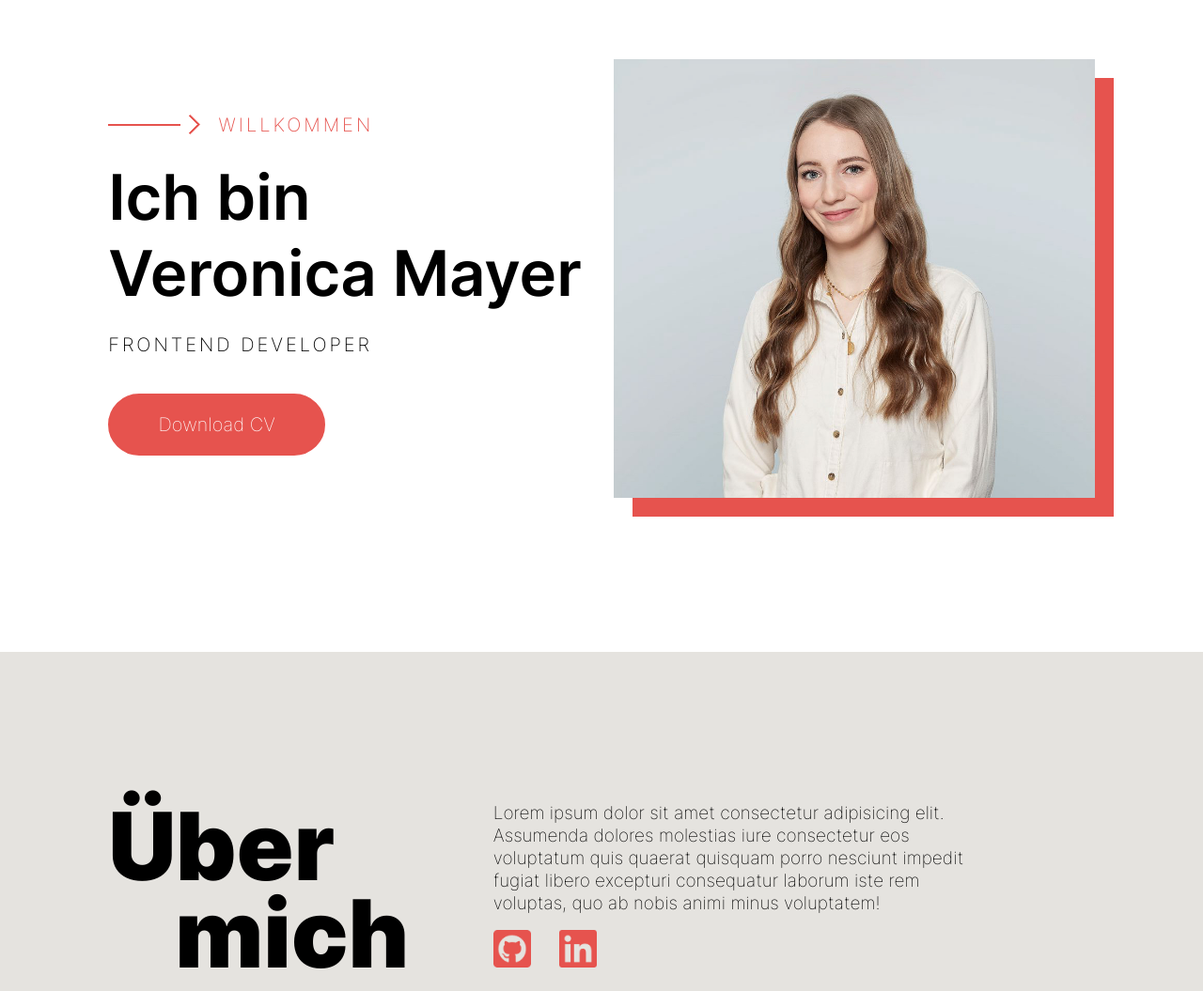
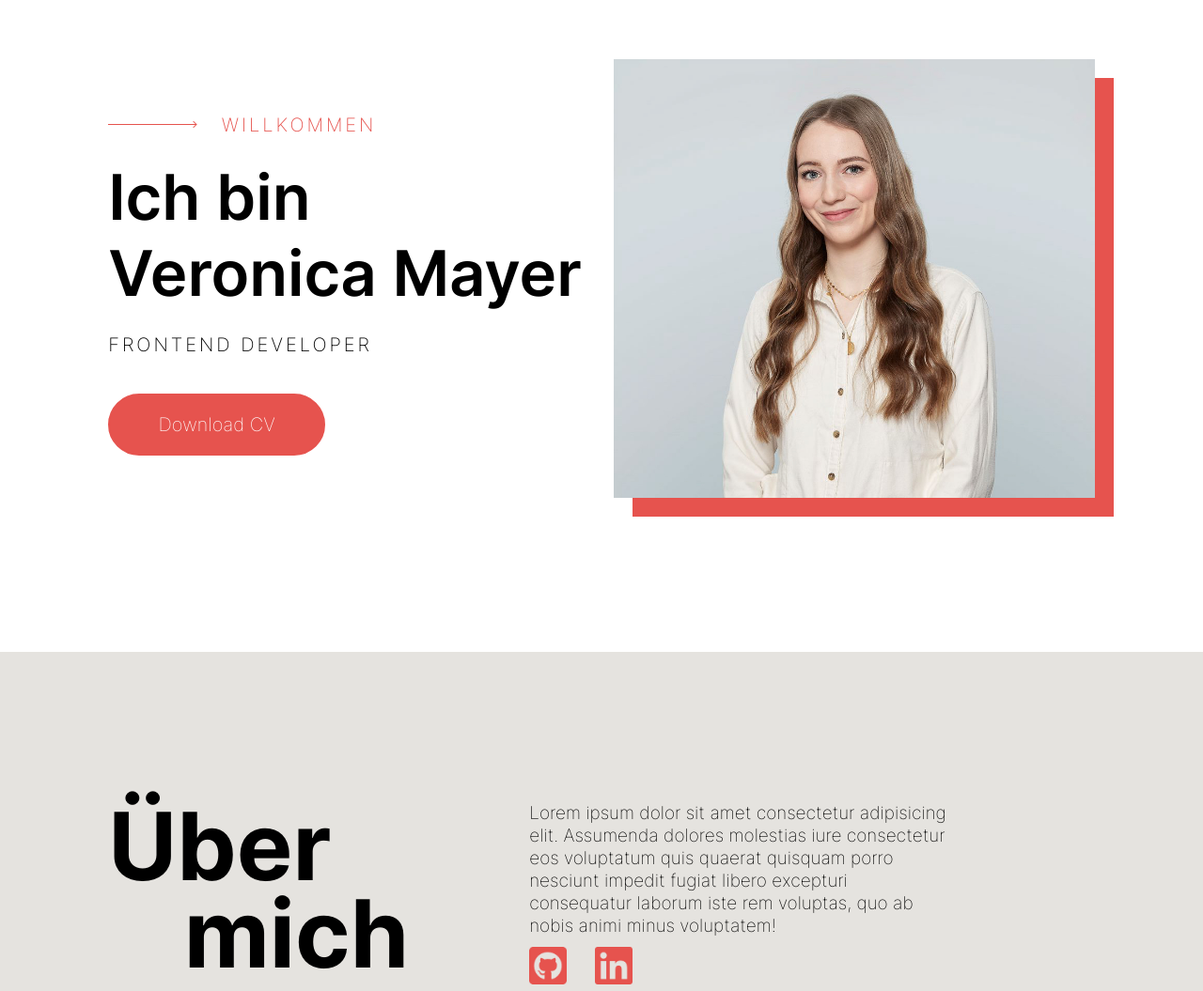
Before and after one commit to veronicamayer/portfolio, a plain HTML site: page index.html in a window 1280 px wide. Shown: the part 160-1215 px from the top of the page at 94% size. Drawn offline with Linux system fonts and the light colour scheme.

Commit message:
Pfeil divs durch Bild ersetzt, Schriftart in bold hinzugefügt

```diff
--- a/assets/css/style.css
+++ b/assets/css/style.css
@@ -3,9 +3,16 @@
     src: url("../fonts/Inter-VariableFont_slnt\,wght.ttf");
 }
 
+@font-face {
+    font-family: 'Inter Bold';
+    src: url("../fonts/1593443255971-Inter-Bold.otf");
+}
+
+
 /* font families */
 /*
 font-family: Inter;
+font-family: 'Inter Bold';
 */
 
 * {
@@ -74,19 +81,6 @@ a {
     display: flex;
     justify-content: flex-start;
     align-items: center;
-}
-
-.line {
-    height: 2px;
-    width: 6vw;
-    background-color: #E6534E;
-}
-
-.right {
-    width: 15px;
-    height: 15px;
-    box-shadow: -2px 2px 0 #E6534E;
-    transform: rotate(-135deg);
 }
 
 .willkommen {
@@ -161,7 +155,7 @@ a {
 }
 
 .pÜberMich {
-    font-weight: 1000;
+    font-family: 'Inter Bold';
     font-size: 100px;
     line-height: 93px;
 }
@@ -176,7 +170,7 @@ a {
     font-weight: 400;
     font-size: 19px;
     line-height: 24px;
-    padding: 0 7vw;
+    padding: 0 10vw;
     display: flex;
     justify-content: flex-start;
     flex-wrap: wrap;
--- a/index.html
+++ b/index.html
@@ -23,8 +23,7 @@
         <section class="welcomeSection">
             <article class="welcomeText">
                 <div class="arrow">
-                    <div class="line"></div>
-                    <div class="right"></div>
+                    <img src="./assets/img/Arrow.png" alt="Pfeil">
                     <p class="accentColor subtitle willkommen">WILLKOMMEN</p>
                 </div>
                     <p class="titel">Ich bin</p>
```
Also changed, not shown: assets/fonts/1593443255971-Inter-Bold.otf (added), assets/img/Arrow.png (added), 1 other file.
